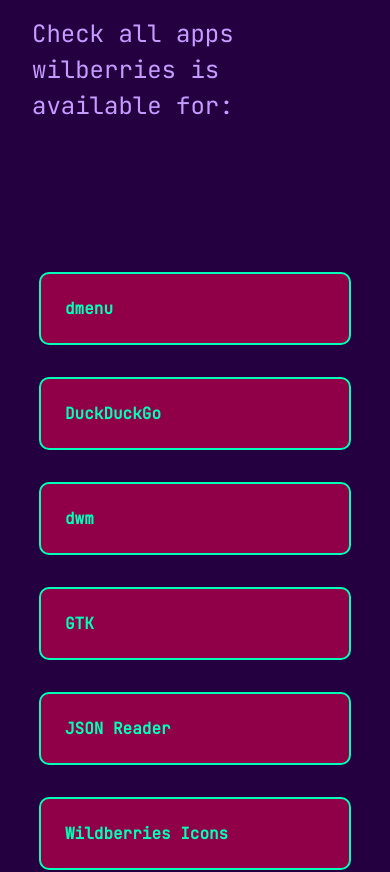
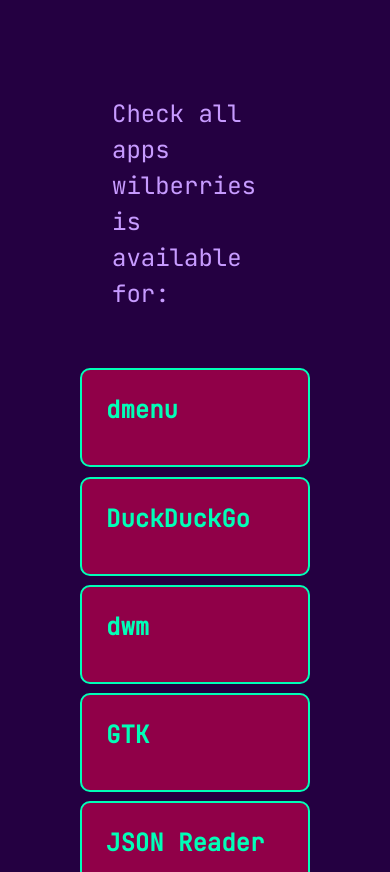
Before and after one commit to gbgabo/wildberries-nextjs, a Next.js app: page / in a window 390 px wide. Shown: the part 1598-2470 px from the top of the page. Built offline with nearby package versions, Linux system fonts and the light colour scheme.

Commit message:
added subtitle + updated containers

```diff
--- a/styles/Home.module.css
+++ b/styles/Home.module.css
@@ -8,6 +8,10 @@
   #page {
     scroll-behavior: auto;
   }
+}
+
+.ports {
+  padding: 5rem 5rem;
 }
 
 .description {
@@ -31,13 +35,13 @@
 }
 
 .card {
-  margin: 1rem;
+  margin: 1% 1%;
   padding: 1.5rem;
   border: 2px solid #00ffb7;
   background-color: #900048;
   text-align: left;
   border-radius: 10px;
-  width: 40%;
+  width: 48%;
 }
 
 .fab {
@@ -79,7 +83,8 @@
   background-color: #00ffb7;
 }
 
-.card h2 {
+.card b {
+  display: block;
   margin: 0 0 1rem 0;
   font-size: 1.5rem;
 }
@@ -111,16 +116,12 @@
   align-items: center;
   justify-content: center;
   flex-wrap: wrap;
-  padding: 5rem 0;
 }
 
 @media (max-width: 600px) {
   .grid {
     width: 100%;
     flex-direction: column;
-  }
-  .card {
-    width: 80%;
   }
   .fab {
     position: fixed;
@@ -131,3 +132,10 @@
     font-size: 1.3rem;
   }
 }
+
+@media (max-width: 800px) {
+  .card {
+    width: 100%;
+    margin: 2% 0;
+  }
+}
```
